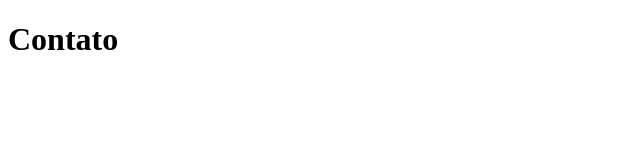
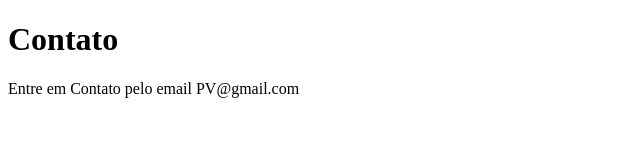
Before and after one commit to SoPVmesmo/sistema-de-cadastro, a plain HTML site: page contato.html in a window 1280 px wide. Shown: the whole page, without its empty margins (0-640 px from the left). Drawn offline with Linux system fonts and the light colour scheme.

Commit message:
Adicionando email para contato

```diff
--- a/contato.html
+++ b/contato.html
@@ -8,5 +8,6 @@
 </head>
 <body>
     <h1>Contato</h1>
+    <p>Entre em Contato pelo email PV@gmail.com</p>
 </body>
 </html>
```
